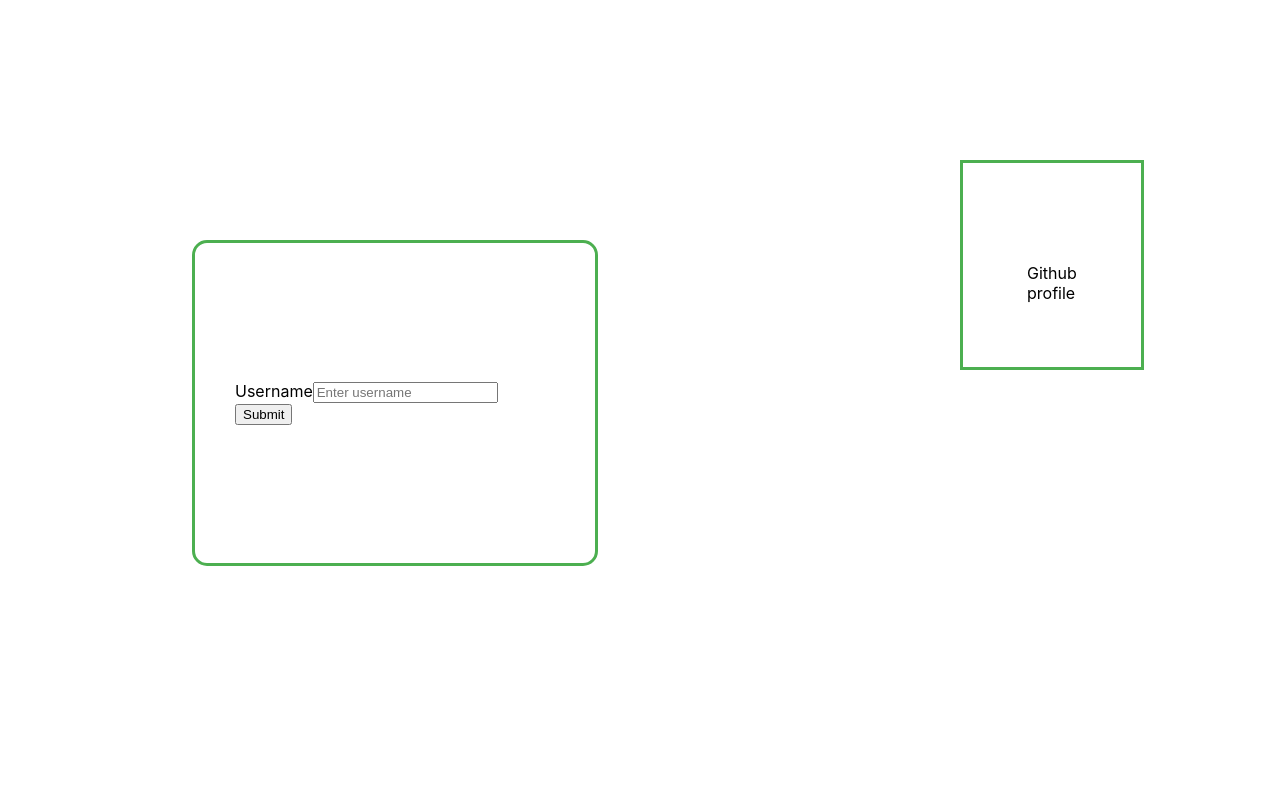
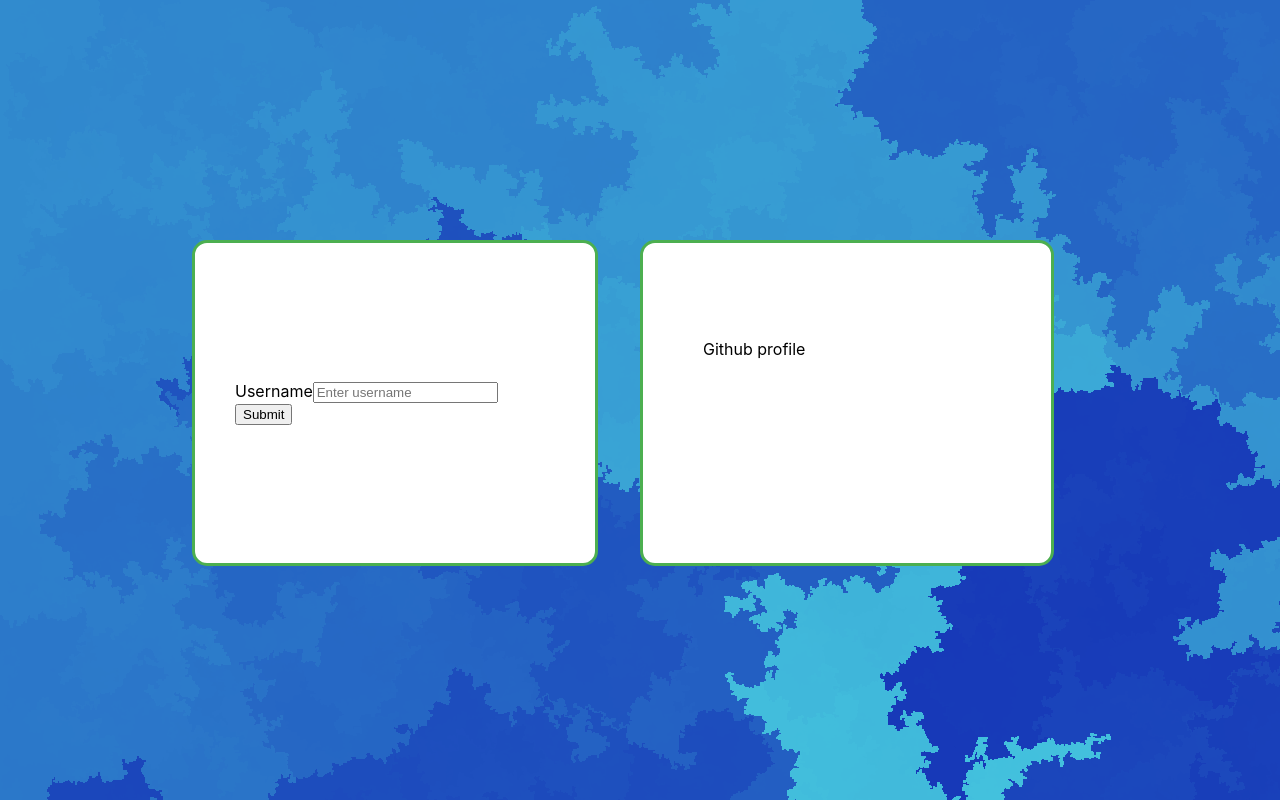
Before and after one commit to franciscogonzal2/tarea1, a React (Create React App) app: page / in a window 1280 px wide. Built offline with nearby package versions, Linux system fonts and the light colour scheme; no server answers.

Commit message:
Agregando estilo

```diff
--- a/src/App.css
+++ b/src/App.css
@@ -2,6 +2,7 @@
   display: flex;
   flex-direction: row;
   top: 30%;
-  padding: 10rem;
-  margin-left: 50rem;
+  background-image: url("../img/bg.png");
+  width: 100vw !important;
+height: 100vh !important;
 }
--- a/src/components/User/User.css
+++ b/src/components/User/User.css
@@ -1,5 +1,12 @@
 .container2{
-    padding: 4rem;
+    width: 25%;
+    padding: 60px;
     border: 3px solid #4CAF50;
+    background-color: white;
+    height: 25%;
+    justify-content: center;
+    position: fixed;
     top: 30%;
+    left: 50%;
+    border-radius: 15px;
 }
```
Also changed, not shown: img/bg.png (added), src/logo.svg (deleted).
